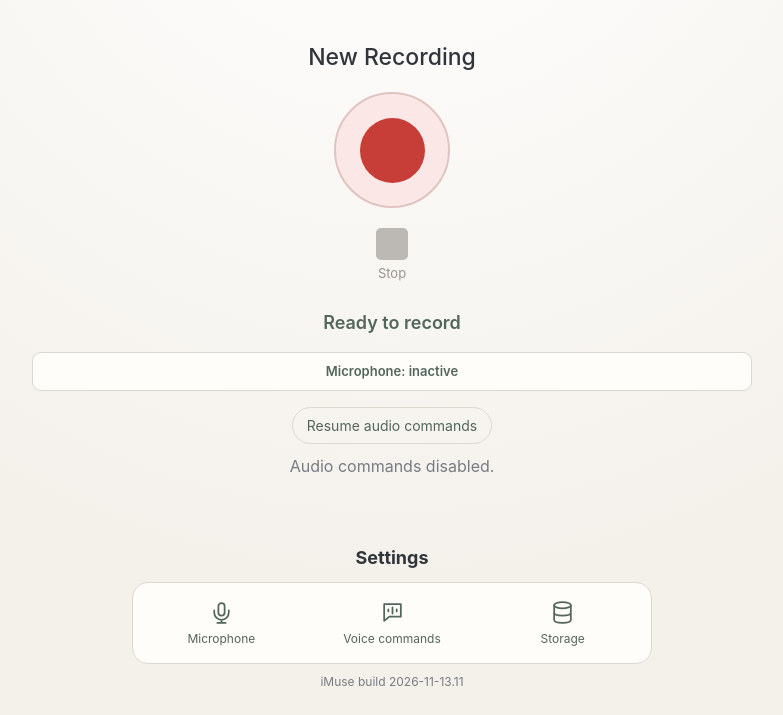
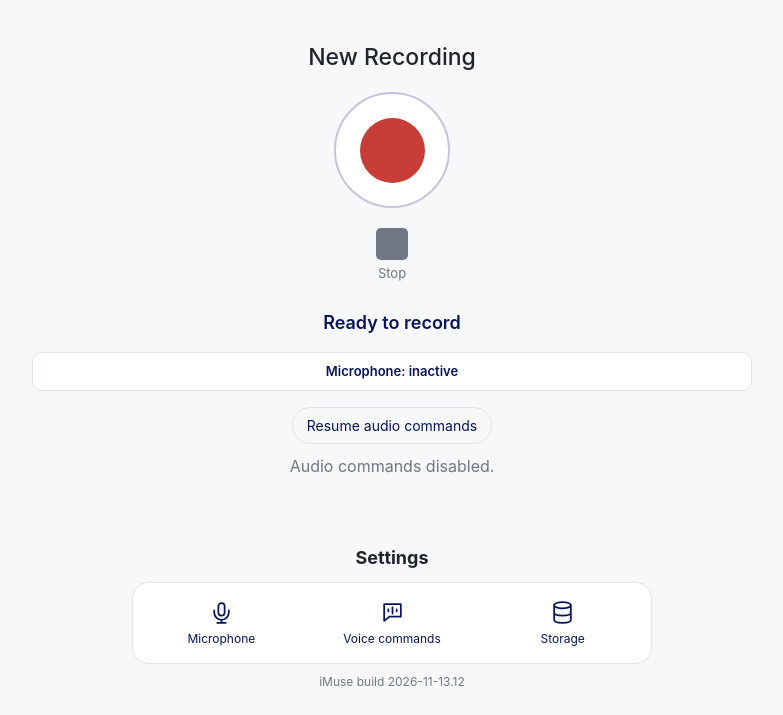
Before and after one commit to BCharash/iMuse, a plain HTML site: page index.html in a window 1280 px wide. Shown: the part 215-930 px from the top of the page, without its empty margins (248-1031 px from the left). Drawn offline with Linux system fonts and the light colour scheme; no server answers.

Commit message:
style to match Memora

```diff
--- a/css/style.css
+++ b/css/style.css
@@ -3,13 +3,19 @@
 /* iMuse — visual foundation */
 
 :root {
-    --background: #f4f1eb;
-    --surface: #fffdf9;
-    --text: #30343b;
-    --muted: #777b82;
-    --accent: #6d7f73;
-    --accent-dark: #53665b;
-    --border: #ddd8cf;
+    /* Shared with Memora's light palette. */
+    --background: #F7F8FA;
+    --surface: #FFFFFF;
+    --text: #20242C;
+    --muted: #707782;
+    --navy: #07145C;
+    --accent: var(--navy);
+    --accent-dark: var(--navy);
+    --border: #E1E4E8;
+    --selection: #E6E0F2;
+    --selection-border: #C9C3DD;
+    --selection-text: #4A3972;
+    --hover: #F4F5F8;
 }
 
 * {
@@ -19,8 +25,7 @@
 body {
     margin: 0;
     min-height: 100vh;
-    background:
-        radial-gradient(circle at 50% 0%, #ffffff 0%, var(--background) 55%);
+    background: var(--background);
     color: var(--text);
     font-family: -apple-system, BlinkMacSystemFont, "Segoe UI", sans-serif;
     line-height: 1.6;
@@ -49,6 +54,9 @@ h1 {
     font-weight: 400;
     letter-spacing: 0.02em;
 }
+
+.app-title { display: flex; align-items: center; justify-content: center; gap: 12px; }
+.app-title img { width: 56px; height: 56px; flex: 0 0 56px; border-radius: 12px; }
 
 .tagline {
     margin: 8px 0 2px;
@@ -83,11 +91,12 @@ button {
 
 button:hover {
     background: var(--accent-dark);
+    opacity: .9;
 }
 
 button:disabled {
-    background: #d6d3cd;
-    color: #99958e;
+    background: var(--border);
+    color: var(--muted);
     cursor: not-allowed;
     transform: none;
 }
@@ -110,16 +119,16 @@ button:active {
 /* The recorder state is the sole source of truth for these controls. */
 .recording-primary-controls {display:flex;flex-direction:column;align-items:center;gap:12px;margin:0 auto 20px}
 #recordingHeading {margin:0 0 5px;text-align:center;font-size:23px;font-weight:500}
-#recordButton {width:116px;height:116px;padding:0;display:grid;place-items:center;background:#fbe8e6;border:2px solid #dfc4c1;border-radius:50%}
-#recordButton:hover:not(:disabled) {background:#f6d9d5}
+#recordButton {width:116px;height:116px;padding:0;display:grid;place-items:center;background:var(--surface);border:2px solid var(--selection-border);border-radius:50%}
+#recordButton:hover:not(:disabled) {background:var(--selection)}
 #recordButton:disabled {opacity:.55}
 .record-symbol {width:65px;height:65px;border-radius:50%;background:#c63e37;display:block}
 #recordButton.is-recording .record-symbol {width:22px;height:58px;border-radius:4px;box-shadow:32px 0 0 #c63e37;transform:translateX(-16px)}
 #pauseButton {min-width:76px;padding:8px 14px;background:transparent;color:var(--text);display:flex;align-items:center;flex-direction:column;gap:5px;border-radius:12px}
-#pauseButton:hover:not(:disabled) {background:#eee8e2}
+#pauseButton:hover:not(:disabled) {background:var(--hover)}
 .stop-symbol {width:32px;height:32px;border-radius:5px;background:#c63e37;display:block}
-#pauseButton:disabled .stop-symbol {background:#bcb8b3}
-#pauseButton:disabled {color:#99958e;background:transparent}
+#pauseButton:disabled .stop-symbol {background:var(--muted)}
+#pauseButton:disabled {color:var(--muted);background:transparent}
 .stop-caption {font-size:13px}
 
 #recordingControls {
@@ -243,14 +252,14 @@ button:active {
 #voiceDiagnosticsView[hidden] { display: none; }
 .voice-diagnostics-scroll { overflow: auto; max-height: 320px; margin-top: .5rem; }
 .voice-diagnostics-table { border-collapse: collapse; width: 100%; font-size: .82rem; }
-.voice-diagnostics-table th, .voice-diagnostics-table td { text-align: left; padding: .4rem; border-bottom: 1px solid #8884; white-space: nowrap; }
+.voice-diagnostics-table th, .voice-diagnostics-table td { text-align: left; padding: .4rem; border-bottom: 1px solid var(--border); white-space: nowrap; }
 
 /* Grouped settings navigation and temporary voice-action suspension. */
 .app-build{color:var(--muted);font-size:12px;text-align:center;margin:-6px 0 14px}
 .settings-heading{text-align:center;font-size:18px;margin:24px 0 10px}.settings-launcher{display:flex;max-width:520px;margin:0 auto 14px;padding:6px;gap:6px;border:1px solid var(--border);border-radius:16px;background:var(--surface)}
 .settings-launcher button,.settings-launcher #settingsButton{display:flex;flex:1;flex-direction:column;align-items:center;justify-content:center;gap:6px;min-width:0;margin:0;padding:10px 5px;background:transparent;color:var(--accent-dark);border:1px solid transparent;border-radius:11px;font-size:12px}
-.settings-launcher button[aria-expanded=true],.settings-launcher #settingsButton[aria-expanded=true]{border-color:var(--accent);background:#e9f5fb}.settings-launcher svg{width:25px;height:25px;fill:none;stroke:currentColor;stroke-width:1.7;stroke-linecap:round;stroke-linejoin:round}.settings-panel>section[hidden]{display:none}
-.voice-suspend-button{background:transparent;color:var(--accent-dark);border:1px solid var(--border);padding:9px 14px;font-size:14px}.voice-suspend-button[aria-pressed=true]{background:#fff2d9;border-color:#9b6b21;color:#65420e}.voice-suspend-button[hidden],#audioCommandsSuspensionStatus[hidden]{display:none}#audioCommandsSuspensionStatus{max-width:350px;margin:0;text-align:center}
+.settings-launcher button[aria-expanded=true],.settings-launcher #settingsButton[aria-expanded=true]{border-color:var(--selection-border);background:var(--selection);color:var(--selection-text)}.settings-launcher svg{width:25px;height:25px;fill:none;stroke:currentColor;stroke-width:1.7;stroke-linecap:round;stroke-linejoin:round}.settings-panel>section[hidden]{display:none}
+.voice-suspend-button{background:transparent;color:var(--accent-dark);border:1px solid var(--border);padding:9px 14px;font-size:14px}.voice-suspend-button[aria-pressed=true]{background:var(--selection);border-color:var(--selection-border);color:var(--selection-text)}.voice-suspend-button[hidden],#audioCommandsSuspensionStatus[hidden]{display:none}#audioCommandsSuspensionStatus{max-width:350px;margin:0;text-align:center}
 
 .settings-launcher #settingsButton[data-enabled=true] .settings-option-caption{font-weight:700}.settings-enabled-badge{display:inline-block;padding:0 5px;border-radius:8px;background:var(--accent-dark);color:white;font-size:10px;font-weight:600;line-height:1.6;vertical-align:middle}.settings-enabled-badge[hidden]{display:none}
 
@@ -323,7 +332,7 @@ button:active {
 
 
 
-.voice-suspend-button:hover,.voice-suspend-button:active {background:#e9f5fb;color:var(--accent-dark)}
+.voice-suspend-button:hover,.voice-suspend-button:active {background:var(--hover);color:var(--accent-dark)}
 #audioCommandsSuspensionStatus {max-width:none;margin:6px auto 12px;text-align:center}
 .recording-category {border:1px solid var(--border);border-radius:12px;padding:14px;margin-top:16px}
 .recording-category-header {display:flex;align-items:center;justify-content:space-between;gap:12px}
@@ -340,7 +349,7 @@ button:active {
 /* Separate neighboring recordings in both library categories. */
 .recording-category-body > [data-recording-id] + [data-recording-id],
 .recording-combine-controls + [data-recording-id] {
-    border-top:1px solid #c7c5bf;
+    border-top:1px solid var(--border);
     padding-top:14px;
 }
 
--- a/index.html
+++ b/index.html
@@ -34,7 +34,7 @@
 
 <main>
 
-    <h1>iMuse</h1>
+    <h1 class="app-title"><img src="icons/iMuse.png" width="56" height="56" alt=""> <span>iMuse</span></h1>
 
     <p class="tagline">Record your musings</p>
     <p class="subtitle">As they happen, wherever you are</p>
--- a/js/build-info.js
+++ b/js/build-info.js
@@ -1,5 +1,5 @@
 // Production build: UTC release date + daily sequence. See docs/build-versioning.md.
-export const APP_BUILD = '2026-11-13.11';
+export const APP_BUILD = '2026-11-13.12';
 
 export function displayBuildInfo(element) {
     if (element) element.textContent = `iMuse build ${APP_BUILD}`;
```
Also changed, not shown: 9 other files.
